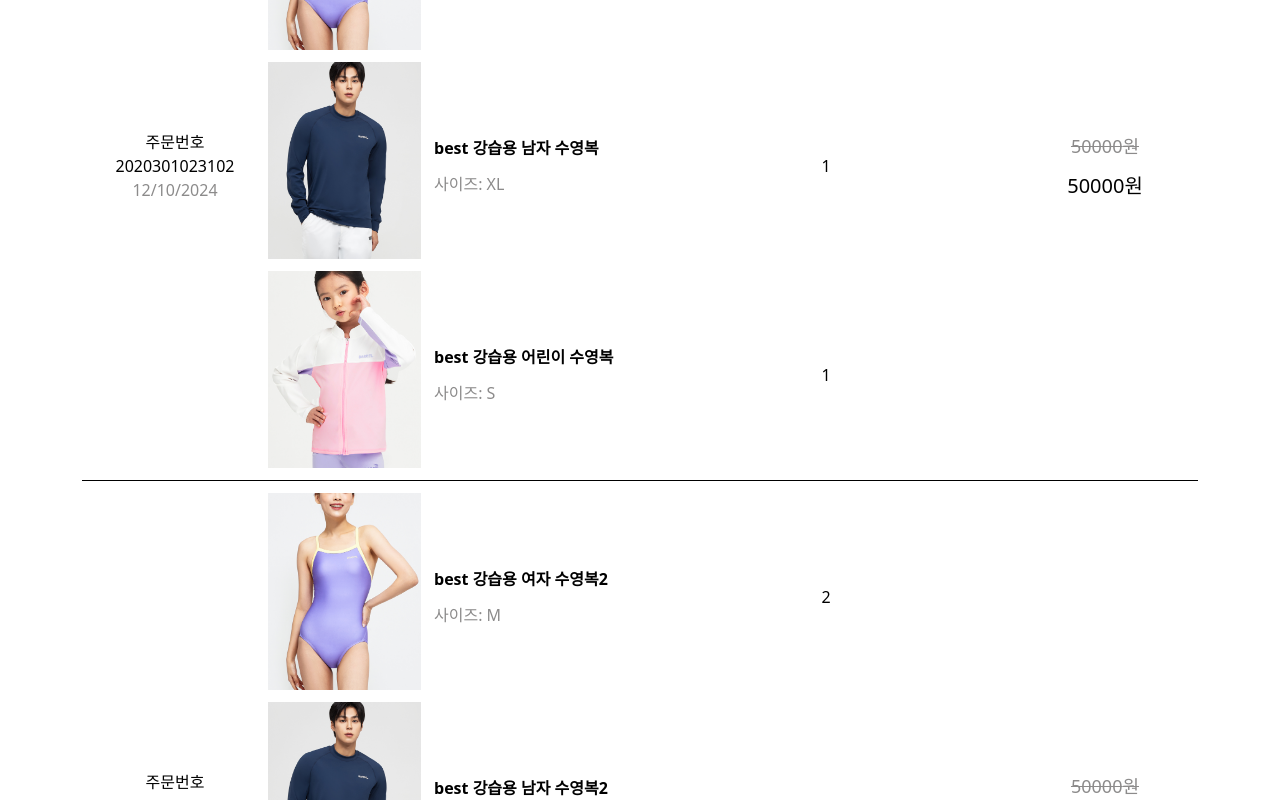
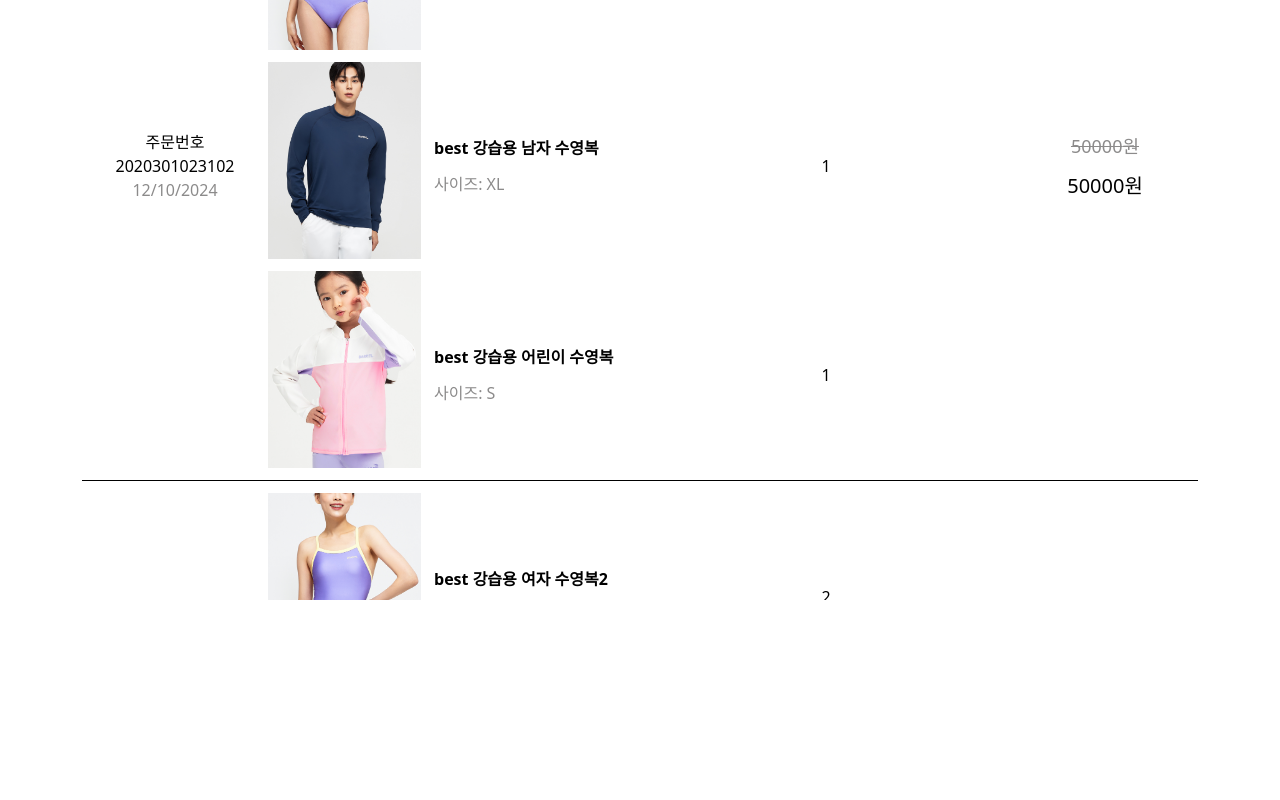
Before and after one commit to ormcamp-fe-3rd/swim360, a React (Vite) app in the folder frontend/: page /mypage in a window 1280 px wide. Shown: the part 677-1477 px from the top of the page. After the commit the page ends 1277 px from the top, so only its background shows below. Built offline with nearby package versions, Linux system fonts and the light colour scheme.

Commit message:
fix: RecentOrderPreview에 스크롤 추가

```diff
--- a/frontend/src/components/mypage/RecentOrderPreview.tsx
+++ b/frontend/src/components/mypage/RecentOrderPreview.tsx
@@ -1,9 +1,3 @@
-interface Order {
-  id: number;
-  price: number;
-  createdAt: string;
-  orderItems: OrderItem[];
-}
 interface OrderItem {
   id: number;
   name: string;
@@ -11,6 +5,13 @@ interface OrderItem {
   imageUrl: string;
   quantity: number;
   discountedPrice: number;
+}
+
+interface Order {
+  id: number;
+  price: number;
+  createdAt: string;
+  orderItems: OrderItem[];
 }
 
 interface RecentOrderPreviewProps {
@@ -32,6 +33,8 @@ function RecentOrderPreview({ orders }: RecentOrderPreviewProps) {
         <div>수량</div>
         <div>가격</div>
       </div>
+
+      <div className="h-[759px] overflow-y-scroll">
         {orders.map((order) => (
           <div className="grid w-full grid-flow-col grid-cols-[0.5fr_1fr_1fr_0.5fr] border-b border-black pt-3">
             <div className="flex flex-col items-center justify-center hover:underline">
@@ -80,6 +83,7 @@ function RecentOrderPreview({ orders }: RecentOrderPreviewProps) {
           </div>
         ))}
       </div>
+    </div>
   );
 }
 
--- a/frontend/src/routes/pages/MyPage.tsx
+++ b/frontend/src/routes/pages/MyPage.tsx
@@ -79,6 +79,37 @@ function MyPage() {
           },
         ],
       },
+      {
+        id: 20203033333,
+        createdAt: "2024-12-09T10:30:15.000Z",
+        price: 50000,
+        orderItems: [
+          {
+            id: 0,
+            name: "best 강습용 여자 수영복2",
+            size: "M",
+            imageUrl: "/public/images/mypage/sample-1.png",
+            quantity: 2,
+            discountedPrice: 30000,
+          },
+          {
+            id: 1,
+            name: "best 강습용 남자 수영복2",
+            size: "XL",
+            imageUrl: "/public/images/mypage/sample-3.png",
+            quantity: 1,
+            discountedPrice: 30000,
+          },
+          {
+            id: 2,
+            name: "best 강습용 어린이 수영복2",
+            size: "S",
+            imageUrl: "/public/images/mypage/sample-2.png",
+            quantity: 1,
+            discountedPrice: 10000,
+          },
+        ],
+      },
     ],
   };
 
```
Lines whose indentation alone changed are shown as unchanged.
